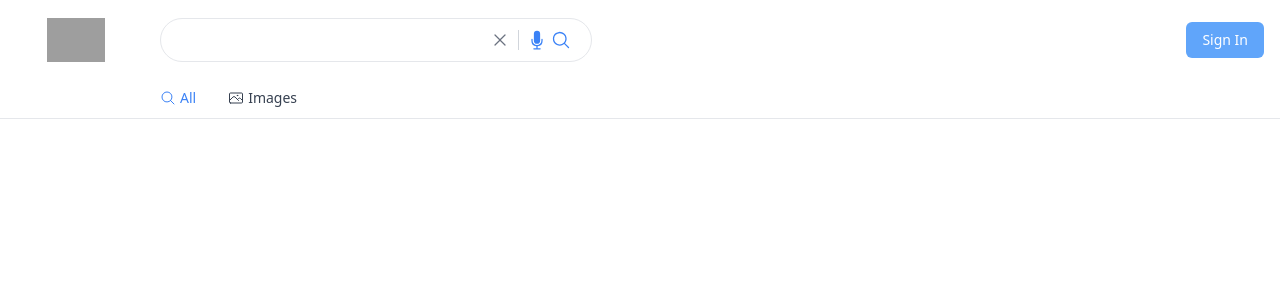
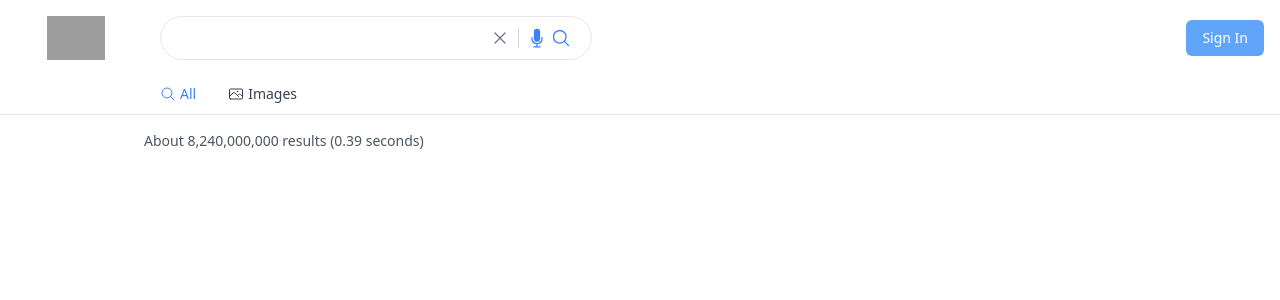
Before and after one commit to arion125/nextjs-google, a Next.js app: page /search in a window 1280 px wide. Shown: the top 300 px of the page. Built offline with nearby package versions, Linux system fonts and the light colour scheme; no server answers; grey boxes are pictures that could not be loaded.

Commit message:
search results total results paragraph

```diff
--- a/components/Header.tsx
+++ b/components/Header.tsx
@@ -27,7 +27,7 @@ const Header = ({ section }: Props) => {
   switch (section) {
     case "search":
       return (
-        <header className="sticky top-0 w-full bg-white h-20 text-gray-700 text-sm font-normal">
+        <header className="sticky top-0 w-full pt-4 bg-white h-auto text-gray-700 text-sm font-normal">
           <div className="w-full flex justify-between items-center gap-4 h-full pr-4 pl-4">
             <div className="flex gap-6 flex-grow max-w-xl">
               <Image
--- a/components/SearchHeaderOptions.tsx
+++ b/components/SearchHeaderOptions.tsx
@@ -4,7 +4,7 @@ import SearchHeaderOption from "./SearchHeaderOption";
 const SearchHeaderOptions = () => {
   const router = useRouter();
   return (
-    <div className="flex select-none max-w-full w-full justify-center border-b sm:justify-start sm:pl-36">
+    <div className="flex select-none pt-4 max-w-full w-full justify-center border-b sm:justify-start sm:pl-36">
       <SearchHeaderOption
         title="All"
         selected={router.query.searchType === "" || !router.query.searchType}
--- /dev/null
+++ b/components/SearchResults.tsx
@@ -0,0 +1,16 @@
+type Props = {
+  results: any;
+};
+
+const SearchResults = (props: Props) => {
+  return (
+    <div className="max-w-3xl w-full justify-center pl-4 sm:justify-start sm:pl-12 md:pl-20 lg:pl-36">
+      <p className="text-gray-600 text-sm mb-5 mt-4">
+        About {props.results.searchInformation.formattedTotalResults} results (
+        {props.results.searchInformation.formattedSearchTime} seconds)
+      </p>
+    </div>
+  );
+};
+
+export default SearchResults;
--- a/pages/search.tsx
+++ b/pages/search.tsx
@@ -1,6 +1,8 @@
 import { GetServerSideProps } from "next";
 import Head from "next/head";
+import { useRouter } from "next/router";
 import Header from "../components/Header";
+import SearchResults from "../components/SearchResults";
 import Response from "../Response";
 
 type Props = {
@@ -9,13 +11,16 @@ type Props = {
 
 const Search = (props: Props) => {
   console.log(props.results);
+  const router = useRouter();
   return (
     <>
       <Head>
-        <title>Search Page</title>
+        <title>{router.query.term} - Search page</title>
       </Head>
 
       <Header section="search" />
+
+      <SearchResults results={props.results} />
     </>
   );
 };
```
